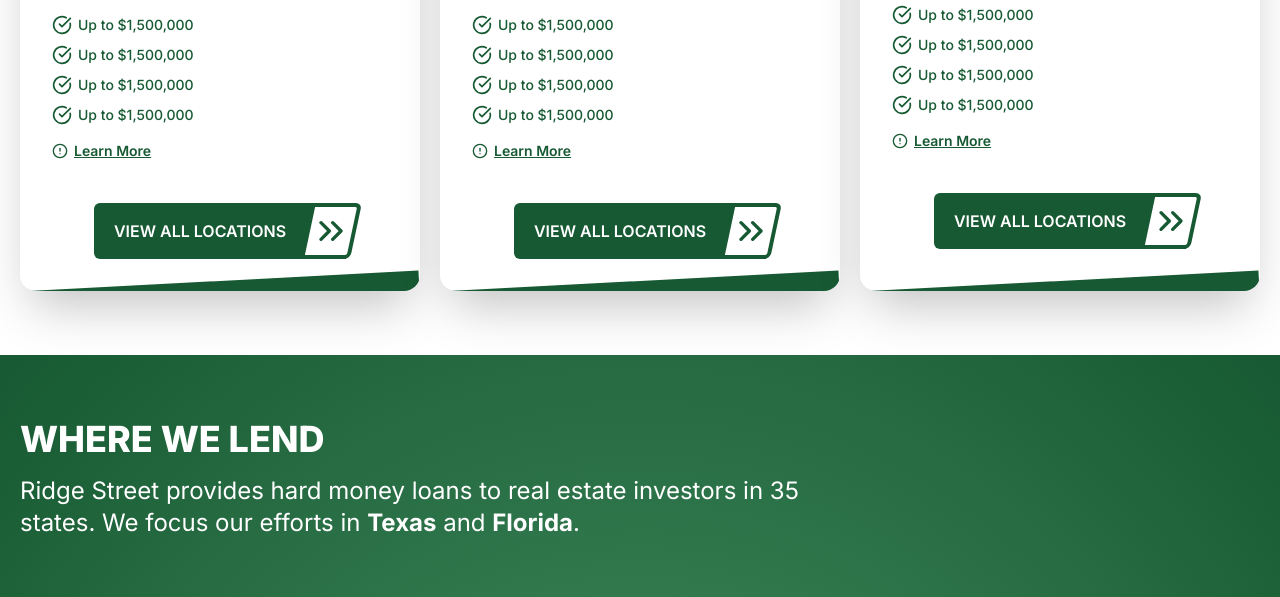
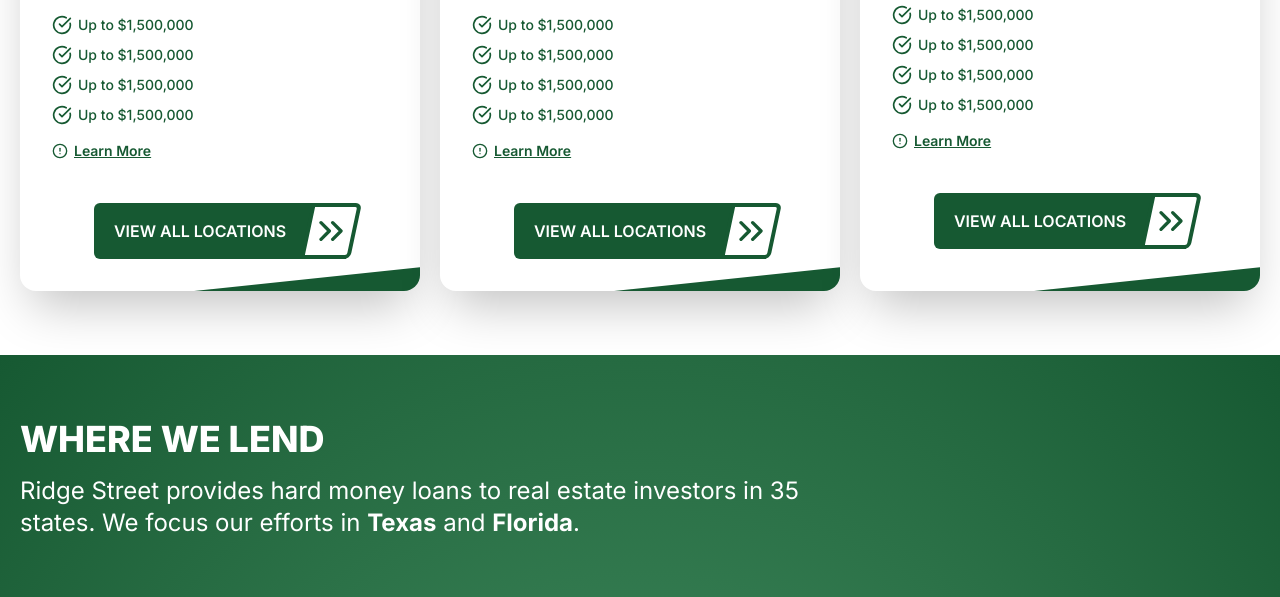
Before and after one commit to jahidulkanchan/ridge-street-softvence, a website built with Vite: page index.html in a window 1280 px wide. Shown: the part 487-1084 px from the top of the page. Built offline with nearby package versions, Linux system fonts and the light colour scheme.

Commit message:
polish card

```diff
--- a/index.html
+++ b/index.html
@@ -222,7 +222,7 @@
               class="slice-bg bg-main transition-all absolute -top-[40px] left-0 z-[-1] h-[50px] w-full -rotate-3 duration-200 group-hover:h-8/12 group-hover:rotate-0"
             ></div>
             <div
-              class="slice-bg bg-main transition-all absolute -bottom-[40px] left-0 z-[-1] h-[50px] w-full -rotate-3 duration-200 group-hover:h-8/12 group-hover:rotate-0"
+              class="slice-bg bg-main transition-all absolute -bottom-[47px] left-1 group-hover:left-0 z-[-1] h-[50px] w-full -rotate-6 duration-200 group-hover:h-8/12 group-hover:rotate-0"
             ></div>
             <div
               class="bg-main z-10 mx-auto block w-fit rounded-xl px-3 py-4 duration-200 group-hover:hidden"
@@ -283,7 +283,7 @@
               class="slice-bg bg-main transition-all absolute -top-[40px] left-0 z-[-1] h-[50px] w-full -rotate-3 duration-200 group-hover:h-8/12 group-hover:rotate-0"
             ></div>
             <div
-              class="slice-bg bg-main transition-all absolute -bottom-[40px] left-0 z-[-1] h-[50px] w-full -rotate-3 duration-200 group-hover:h-8/12 group-hover:rotate-0"
+              class="slice-bg bg-main transition-all absolute -bottom-[47px] left-1 group-hover:left-0 z-[-1] h-[50px] w-full -rotate-6 duration-200 group-hover:h-8/12 group-hover:rotate-0"
             ></div>
             <div
               class="bg-main mx-auto block w-fit rounded-xl px-3 py-4 duration-200 group-hover:hidden"
@@ -344,7 +344,7 @@
               class="slice-bg bg-main absolute -top-[40px] left-0 z-[-1] h-[50px] w-full -rotate-3 transition-all duration-200 group-hover:h-8/12 group-hover:rotate-0"
             ></div>
             <div
-              class="slice-bg bg-main absolute -bottom-[40px] left-0 z-[-1] h-[50px] w-full -rotate-3 transition-all duration-200 group-hover:h-8/12 group-hover:rotate-0"
+              class="slice-bg bg-main transition-all absolute -bottom-[47px] left-1 group-hover:left-0 z-[-1] h-[50px] w-full -rotate-6 duration-200 group-hover:h-8/12 group-hover:rotate-0"
             ></div>
             <div
               class="bg-main mx-auto block w-fit rounded-xl px-3 py-4 duration-200 group-hover:hidden"
```
